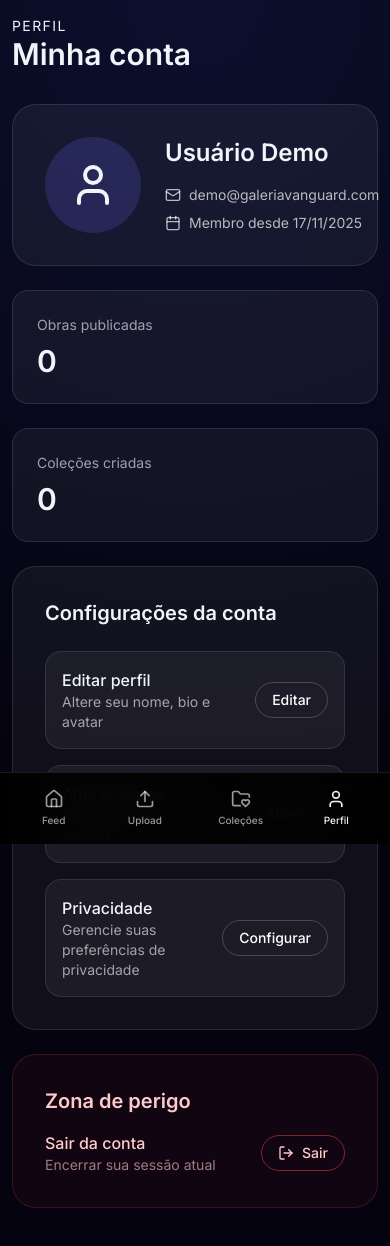
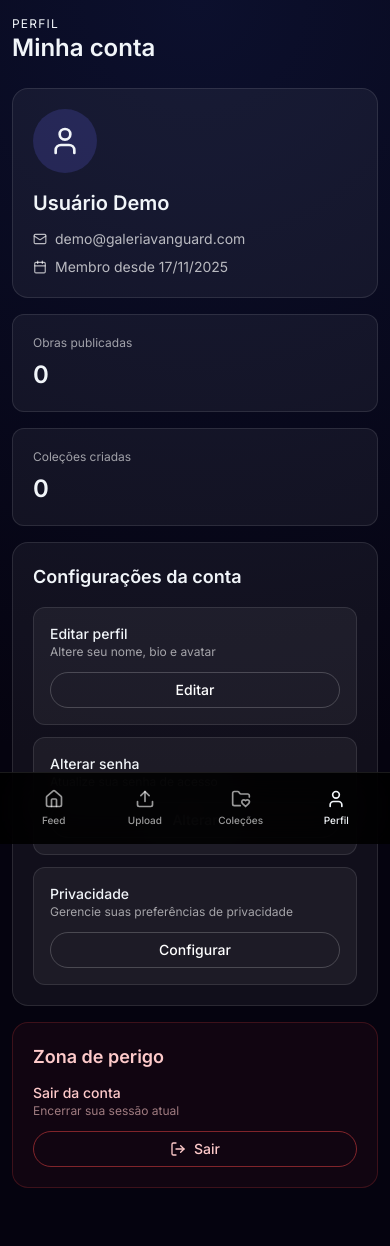
Before and after one commit to ThyagoToledo/Galeriea-Vanguard, a Next.js app: page /profile in a window 390 px wide. Shown: the top 1246 px of the page. Built offline with nearby package versions, Linux system fonts and the light colour scheme.

Commit message:
feat: tornar todas as páginas responsivas para mobile

```diff
--- a/app/(auth)/login/page.tsx
+++ b/app/(auth)/login/page.tsx
@@ -41,13 +41,13 @@ export default function LoginPage() {
     }
 
     return (
-        <div className="mx-auto flex min-h-[60vh] max-w-md flex-col justify-center gap-6 py-16">
+        <div className="mx-auto flex min-h-[60vh] w-full max-w-md flex-col justify-center gap-4 px-4 py-12 sm:gap-6 sm:py-16">
             <header className="text-center">
-                <p className="text-sm uppercase tracking-widest text-primary-200">Bem-vindo de volta</p>
-                <h1 className="mt-2 text-3xl font-semibold">Acesse seu ateliê digital</h1>
-                <p className="mt-2 text-white/70">Gerencie obras, coleções e acompanhe estatísticas em tempo real.</p>
+                <p className="text-xs uppercase tracking-widest text-primary-200 sm:text-sm">Bem-vindo de volta</p>
+                <h1 className="mt-2 text-2xl font-semibold sm:text-3xl">Acesse seu ateliê digital</h1>
+                <p className="mt-2 text-sm text-white/70 sm:text-base">Gerencie obras, coleções e acompanhe estatísticas em tempo real.</p>
             </header>
-            <form onSubmit={handleSubmit} className="flex flex-col gap-4 rounded-3xl border border-white/10 bg-white/5 p-8">
+            <form onSubmit={handleSubmit} className="flex flex-col gap-4 rounded-2xl border border-white/10 bg-white/5 p-5 sm:rounded-3xl sm:p-8">
                 {error && (
                     <div className="rounded-xl border border-red-500/20 bg-red-500/10 px-4 py-3 text-sm text-red-200">
                         {error}
@@ -60,7 +60,7 @@ export default function LoginPage() {
                         name="email"
                         placeholder="voce@arte.com"
                         required
-                        className="mt-1 w-full rounded-2xl border border-white/10 bg-white/5 px-4 py-3 focus:border-primary-500 focus:outline-none"
+                        className="mt-1 w-full rounded-xl border border-white/10 bg-white/5 px-3 py-2.5 text-sm focus:border-primary-500 focus:outline-none sm:rounded-2xl sm:px-4 sm:py-3 sm:text-base"
                     />
                 </label>
                 <label className="text-sm">
@@ -70,10 +70,10 @@ export default function LoginPage() {
                         name="password"
                         placeholder="••••••••"
                         required
-                        className="mt-1 w-full rounded-2xl border border-white/10 bg-white/5 px-4 py-3 focus:border-primary-500 focus:outline-none"
+                        className="mt-1 w-full rounded-xl border border-white/10 bg-white/5 px-3 py-2.5 text-sm focus:border-primary-500 focus:outline-none sm:rounded-2xl sm:px-4 sm:py-3 sm:text-base"
                     />
                 </label>
-                <Button type="submit" className="w-full" disabled={loading}>
+                <Button type="submit" className="w-full" size="lg" disabled={loading}>
                     {loading ? 'Entrando...' : 'Entrar'}
                 </Button>
             </form>
--- a/app/(dashboard)/profile/page.tsx
+++ b/app/(dashboard)/profile/page.tsx
@@ -12,28 +12,28 @@ export default function ProfilePage() {
     };
 
     return (
-        <div>
-            <div className="mb-8">
-                <p className="text-sm uppercase tracking-widest text-primary-200">Perfil</p>
-                <h1 className="text-3xl font-semibold">Minha conta</h1>
+        <div className="w-full max-w-3xl">
+            <div className="mb-6 sm:mb-8">
+                <p className="text-xs uppercase tracking-widest text-primary-200 sm:text-sm">Perfil</p>
+                <h1 className="text-2xl font-semibold sm:text-3xl">Minha conta</h1>
             </div>
 
-            <div className="space-y-6">
+            <div className="space-y-4 sm:space-y-6">
                 {/* Card do perfil */}
-                <div className="rounded-3xl border border-white/10 bg-white/5 p-8">
-                    <div className="flex items-start gap-6">
-                        <div className="flex-shrink-0 rounded-full bg-primary-500/20 p-6">
-                            <UserIcon className="h-12 w-12 text-primary-300" />
+                <div className="rounded-2xl border border-white/10 bg-white/5 p-5 sm:rounded-3xl sm:p-8">
+                    <div className="flex flex-col items-start gap-4 sm:flex-row sm:gap-6">
+                        <div className="flex-shrink-0 rounded-full bg-primary-500/20 p-4 sm:p-6">
+                            <UserIcon className="h-8 w-8 text-primary-300 sm:h-12 sm:w-12" />
                         </div>
                         <div className="flex-1">
-                            <h2 className="text-2xl font-semibold">{user.name}</h2>
-                            <div className="mt-4 flex flex-col gap-2 text-sm text-white/70">
+                            <h2 className="text-xl font-semibold sm:text-2xl">{user.name}</h2>
+                            <div className="mt-3 flex flex-col gap-2 text-sm text-white/70 sm:mt-4">
                                 <div className="flex items-center gap-2">
-                                    <Mail className="h-4 w-4" />
-                                    {user.email}
+                                    <Mail className="h-3.5 w-3.5 sm:h-4 sm:w-4" />
+                                    <span className="break-all">{user.email}</span>
                                 </div>
                                 <div className="flex items-center gap-2">
-                                    <Calendar className="h-4 w-4" />
+                                    <Calendar className="h-3.5 w-3.5 sm:h-4 sm:w-4" />
                                     Membro desde {user.createdAt}
                                 </div>
                             </div>
@@ -42,45 +42,45 @@ export default function ProfilePage() {
                 </div>
 
                 {/* Estatísticas */}
-                <div className="grid gap-6 sm:grid-cols-2">
-                    <div className="rounded-2xl border border-white/10 bg-white/5 p-6">
-                        <p className="text-sm text-white/60">Obras publicadas</p>
-                        <p className="mt-2 text-3xl font-semibold">{user.artworkCount}</p>
+                <div className="grid gap-4 sm:grid-cols-2 sm:gap-6">
+                    <div className="rounded-xl border border-white/10 bg-white/5 p-5 sm:rounded-2xl sm:p-6">
+                        <p className="text-xs text-white/60 sm:text-sm">Obras publicadas</p>
+                        <p className="mt-2 text-2xl font-semibold sm:text-3xl">{user.artworkCount}</p>
                     </div>
-                    <div className="rounded-2xl border border-white/10 bg-white/5 p-6">
-                        <p className="text-sm text-white/60">Coleções criadas</p>
-                        <p className="mt-2 text-3xl font-semibold">{user.collectionCount}</p>
+                    <div className="rounded-xl border border-white/10 bg-white/5 p-5 sm:rounded-2xl sm:p-6">
+                        <p className="text-xs text-white/60 sm:text-sm">Coleções criadas</p>
+                        <p className="mt-2 text-2xl font-semibold sm:text-3xl">{user.collectionCount}</p>
                     </div>
                 </div>
 
                 {/* Configurações */}
-                <div className="rounded-3xl border border-white/10 bg-white/5 p-8">
-                    <h3 className="mb-6 text-xl font-semibold">Configurações da conta</h3>
-                    <div className="space-y-4">
-                        <div className="flex items-center justify-between rounded-2xl border border-white/10 bg-white/5 p-4">
+                <div className="rounded-2xl border border-white/10 bg-white/5 p-5 sm:rounded-3xl sm:p-8">
+                    <h3 className="mb-4 text-lg font-semibold sm:mb-6 sm:text-xl">Configurações da conta</h3>
+                    <div className="space-y-3 sm:space-y-4">
+                        <div className="flex flex-col gap-3 rounded-xl border border-white/10 bg-white/5 p-4 sm:flex-row sm:items-center sm:justify-between sm:rounded-2xl">
                             <div>
-                                <p className="font-medium">Editar perfil</p>
-                                <p className="text-sm text-white/60">Altere seu nome, bio e avatar</p>
+                                <p className="text-sm font-medium sm:text-base">Editar perfil</p>
+                                <p className="text-xs text-white/60 sm:text-sm">Altere seu nome, bio e avatar</p>
                             </div>
-                            <Button variant="outline" size="sm">
+                            <Button variant="outline" size="sm" className="w-full sm:w-auto">
                                 Editar
                             </Button>
                         </div>
-                        <div className="flex items-center justify-between rounded-2xl border border-white/10 bg-white/5 p-4">
+                        <div className="flex flex-col gap-3 rounded-xl border border-white/10 bg-white/5 p-4 sm:flex-row sm:items-center sm:justify-between sm:rounded-2xl">
                             <div>
-                                <p className="font-medium">Alterar senha</p>
-                                <p className="text-sm text-white/60">Atualize sua senha de acesso</p>
+                                <p className="text-sm font-medium sm:text-base">Alterar senha</p>
+                                <p className="text-xs text-white/60 sm:text-sm">Atualize sua senha de acesso</p>
                             </div>
-                            <Button variant="outline" size="sm">
+                            <Button variant="outline" size="sm" className="w-full sm:w-auto">
                                 Alterar
                             </Button>
                         </div>
-                        <div className="flex items-center justify-between rounded-2xl border border-white/10 bg-white/5 p-4">
+                        <div className="flex flex-col gap-3 rounded-xl border border-white/10 bg-white/5 p-4 sm:flex-row sm:items-center sm:justify-between sm:rounded-2xl">
                             <div>
-                                <p className="font-medium">Privacidade</p>
-                                <p className="text-sm text-white/60">Gerencie suas preferências de privacidade</p>
+                                <p className="text-sm font-medium sm:text-base">Privacidade</p>
+                                <p className="text-xs text-white/60 sm:text-sm">Gerencie suas preferências de privacidade</p>
                             </div>
-                            <Button variant="outline" size="sm">
+                            <Button variant="outline" size="sm" className="w-full sm:w-auto">
                                 Configurar
                             </Button>
                         </div>
@@ -88,14 +88,14 @@ export default function ProfilePage() {
                 </div>
 
                 {/* Ações perigosas */}
-                <div className="rounded-3xl border border-red-500/20 bg-red-500/5 p-8">
-                    <h3 className="mb-4 text-xl font-semibold text-red-200">Zona de perigo</h3>
-                    <div className="flex items-center justify-between">
+                <div className="rounded-2xl border border-red-500/20 bg-red-500/5 p-5 sm:rounded-3xl sm:p-8">
+                    <h3 className="mb-3 text-lg font-semibold text-red-200 sm:mb-4 sm:text-xl">Zona de perigo</h3>
+                    <div className="flex flex-col gap-3 sm:flex-row sm:items-center sm:justify-between">
                         <div>
-                            <p className="font-medium text-red-200">Sair da conta</p>
-                            <p className="text-sm text-red-200/60">Encerrar sua sessão atual</p>
+                            <p className="text-sm font-medium text-red-200 sm:text-base">Sair da conta</p>
+                            <p className="text-xs text-red-200/60 sm:text-sm">Encerrar sua sessão atual</p>
                         </div>
-                        <Button variant="outline" size="sm" className="border-red-500/50 text-red-200 hover:bg-red-500/10">
+                        <Button variant="outline" size="sm" className="w-full border-red-500/50 text-red-200 hover:bg-red-500/10 sm:w-auto">
                             <LogOut className="mr-2 h-4 w-4" />
                             Sair
                         </Button>
```
Also changed, not shown: app/(auth)/register/page.tsx (+10 -10 lines), app/(dashboard)/collections/page.tsx (+18 -18 lines).
